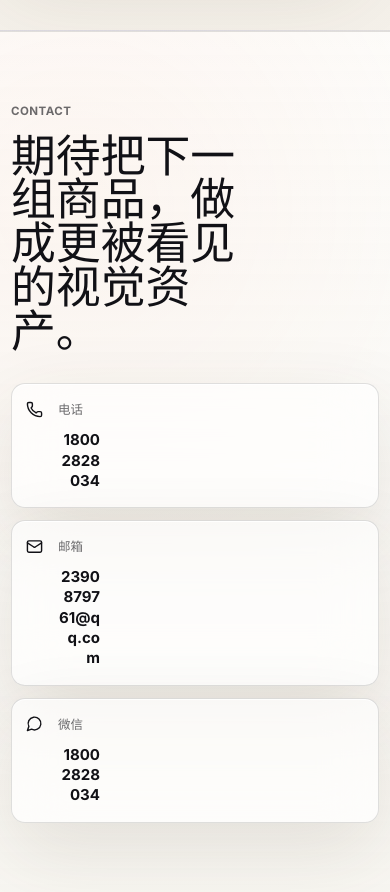
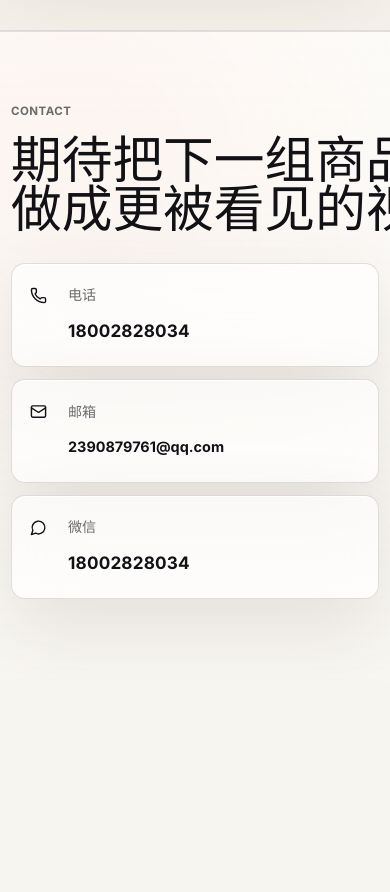
Before and after one commit to kennyswang04-beep/kennysDesign, a React (Vite) app: page / in a window 390 px wide. Shown: the part 6180-7072 px from the top of the page. After the commit the page ends 6863 px from the top, so only its background shows below. Built offline with nearby package versions, Linux system fonts and the light colour scheme.

Commit message:
Fix mobile contact layout

```diff
--- a/src/redesign.css
+++ b/src/redesign.css
@@ -1129,3 +1129,81 @@ h2 {
     max-height: 60vh;
   }
 }
+
+/* Fix mobile contact text wrapping */
+@media (max-width: 760px) {
+  .contact-grid {
+    align-items: start;
+  }
+
+  .contact h2 {
+    max-width: 10.5ch;
+    font-size: clamp(3rem, 13vw, 4.5rem);
+    line-height: 0.98;
+    word-break: keep-all;
+  }
+
+  .contact-cards a {
+    display: grid;
+    grid-template-columns: 26px minmax(0, 1fr);
+    grid-template-areas:
+      "icon label"
+      "icon value";
+    gap: 8px 14px;
+    min-height: 112px;
+    padding: 22px 20px;
+    align-items: center;
+  }
+
+  .contact-cards svg {
+    grid-area: icon;
+    align-self: start;
+    margin-top: 3px;
+  }
+
+  .contact-cards span {
+    grid-area: label;
+    font-size: 0.88rem;
+    line-height: 1.2;
+    white-space: nowrap;
+  }
+
+  .contact-cards strong {
+    grid-area: value;
+    display: block;
+    width: 100%;
+    font-size: clamp(1.08rem, 4.6vw, 1.28rem);
+    line-height: 1.25;
+    text-align: left;
+    overflow-wrap: normal;
+    word-break: normal;
+    white-space: normal;
+  }
+
+  .contact-cards a[href^="tel"] strong,
+  .contact-cards a[href^="weixin"] strong {
+    white-space: nowrap;
+    letter-spacing: 0.01em;
+  }
+
+  .contact-cards a[href^="mailto"] strong {
+    font-size: clamp(0.96rem, 3.9vw, 1.12rem);
+    overflow-wrap: anywhere;
+  }
+}
+
+@media (max-width: 420px) {
+  .contact-cards a {
+    grid-template-columns: 24px minmax(0, 1fr);
+    min-height: 104px;
+    padding: 20px 18px;
+  }
+
+  .contact-cards strong {
+    font-size: clamp(1rem, 4.4vw, 1.16rem);
+  }
+
+  .contact-cards a[href^="mailto"] strong {
+    font-size: clamp(0.88rem, 3.7vw, 1rem);
+  }
+}
```
